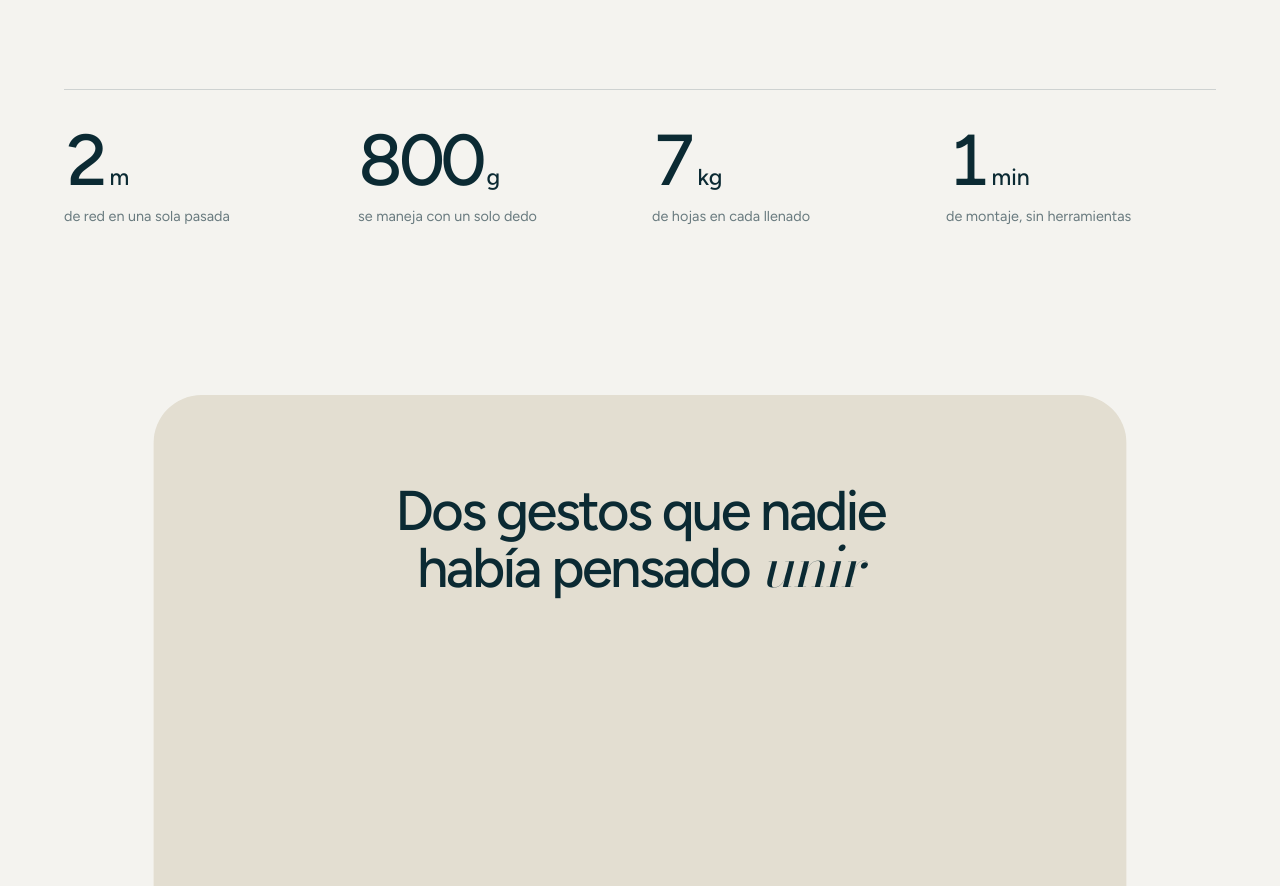
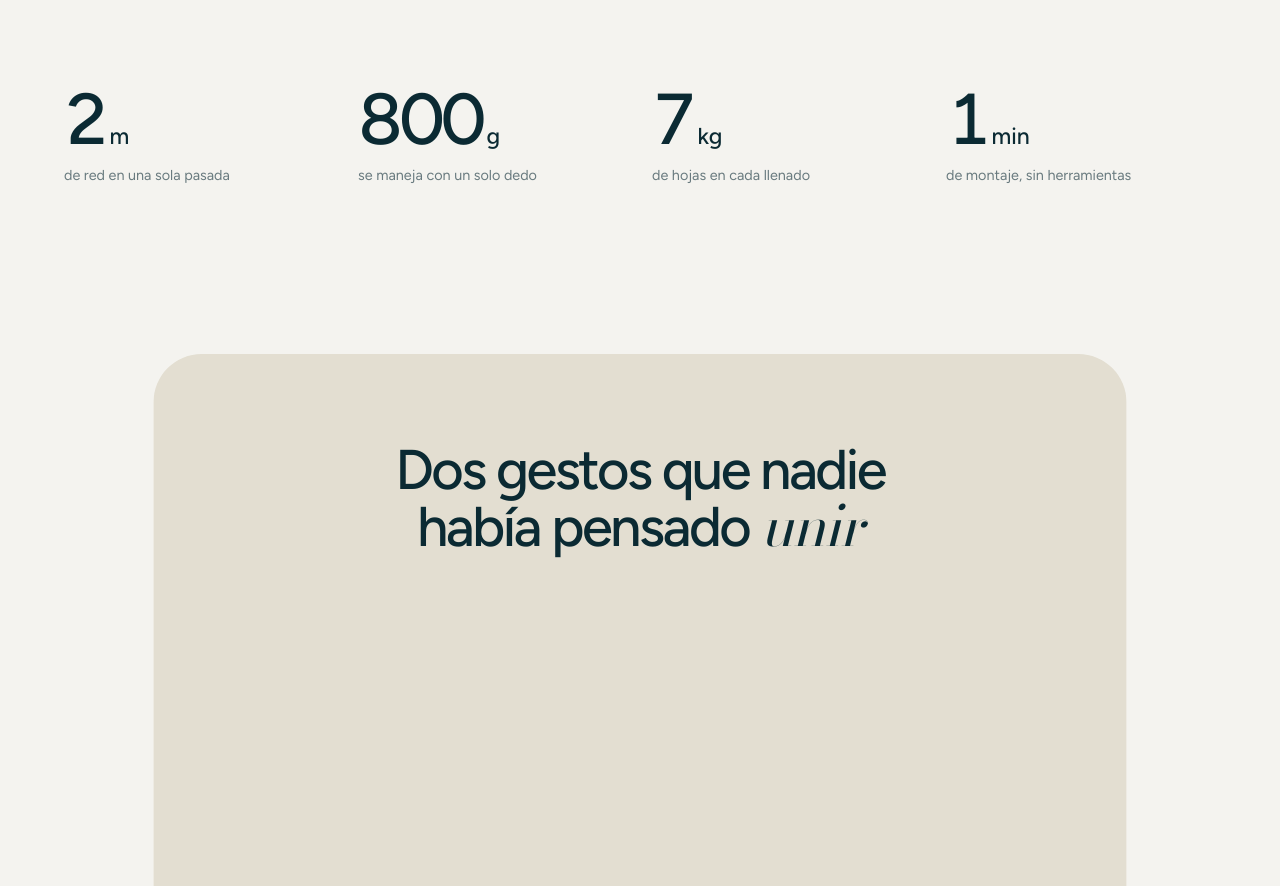
Before and after one commit to gonrodter/platypool, a Next.js app: page / in a window 1280 px wide. Shown: the part 1193-2079 px from the top of the page. Built offline with nearby package versions, Linux system fonts and the light colour scheme.

Commit message:
Remove remaining home progress rule

```diff
--- a/app/globals.css
+++ b/app/globals.css
@@ -8,7 +8,6 @@
   --aqua: #79ccd2;
   /* Same hue, dark enough for outlines and small type on paper. */
   --aqua-deep: #2f8d9b;
-  --rule: rgba(11, 42, 51, 0.16);
 }
 
 @theme inline {
@@ -100,21 +99,6 @@
 
   .pill:hover svg {
     transform: translateX(3px);
-  }
-
-  /* The waterline: the hairline sections hang from. */
-  .waterline {
-    position: relative;
-    height: 1px;
-    background: var(--rule);
-  }
-
-  .waterline::after {
-    content: "";
-    position: absolute;
-    inset: 0 auto 0 0;
-    width: var(--sweep, 0%);
-    background: var(--sweep-color, var(--aqua));
   }
 
   .field {
--- a/app/page.tsx
+++ b/app/page.tsx
@@ -217,7 +217,7 @@ export default async function Home() {
         <SweepHero locale={locale} />
         <div id="nav-sentinel" aria-hidden="true" className="h-px w-full" />
 
-        {/* The claim, then the numbers hanging off the waterline beneath it. */}
+        {/* The claim, followed by the key product figures. */}
         <section
           id="produit"
           className="px-5 pt-28 pb-24 sm:px-8 sm:pt-40 sm:pb-32"
@@ -230,11 +230,6 @@ export default async function Home() {
           </div>
 
           <div className="mx-auto mt-24 max-w-6xl">
-            <div
-              className="waterline reveal [--sweep:0%]"
-              data-rule
-              aria-hidden="true"
-            />
             <div className="mt-10 grid grid-cols-2 gap-x-6 gap-y-12 lg:grid-cols-4">
               {specs.map((s) => (
                 <div key={s.label} className="reveal">
--- a/components/Reveal.tsx
+++ b/components/Reveal.tsx
@@ -269,26 +269,7 @@ export default function Reveal() {
         }
       });
 
-      // 5. Hairlines draw across as you reach them.
-      gsap.utils.toArray<HTMLElement>("[data-rule]").forEach((el) => {
-        gsap.fromTo(
-          el,
-          { "--sweep": "0%" },
-          {
-            "--sweep": "100%",
-            ease: "none",
-            scrollTrigger: {
-              trigger: el,
-              start: "top 92%",
-              end: "top 45%",
-              scrub: 0.6,
-              invalidateOnRefresh: true,
-            },
-          },
-        );
-      });
-
-      // 6. Review photographs and medals keep a hint of movement after their
+      // 5. Review photographs and medals keep a hint of movement after their
       //    entrance. The range is intentionally small to avoid a template feel.
       gsap.utils
         .toArray<HTMLElement>("figure.reveal img, [data-award] img")
```
